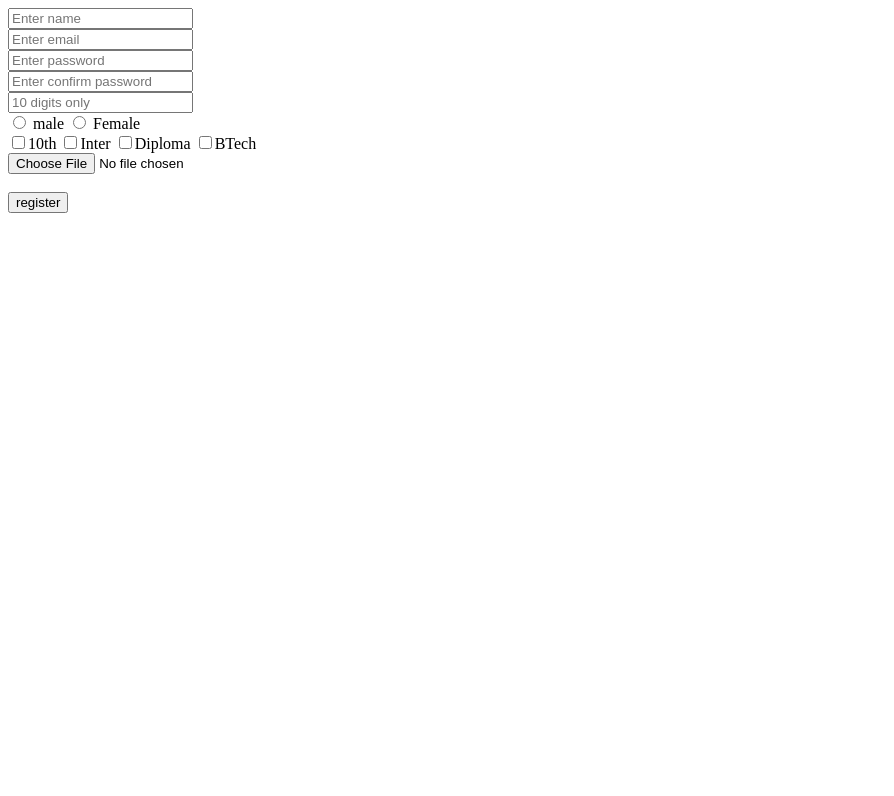
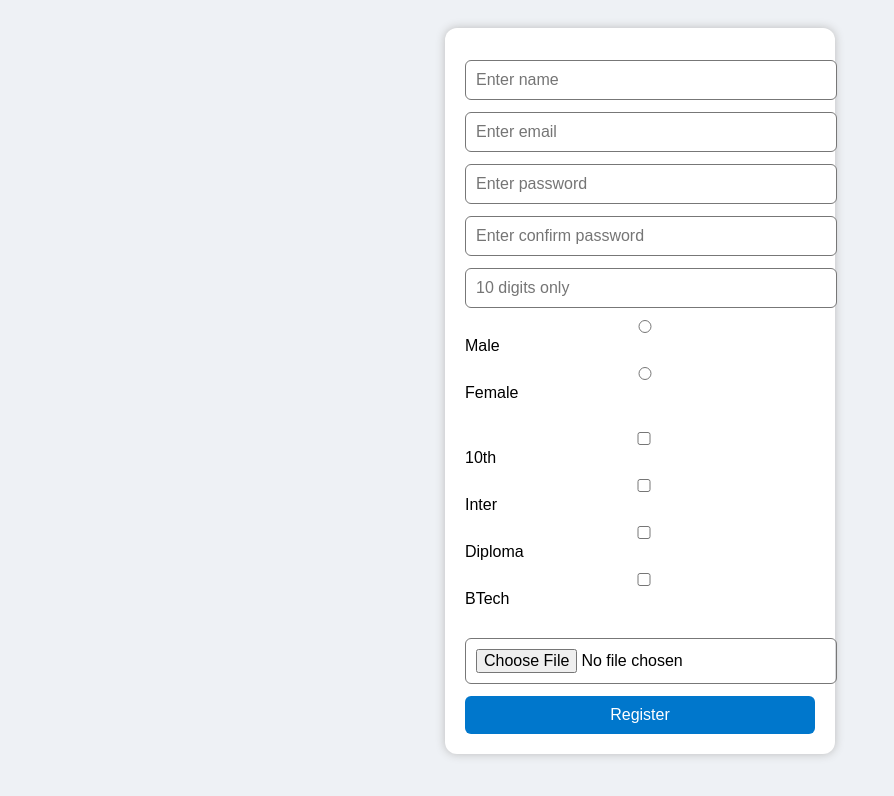
Before and after one commit to sunkaraomesh-cmd/ntr-biography, a plain HTML site: page index.html in a window 1280 px wide. Shown: the whole page, without its empty margins (0-894 px from the left). Drawn offline with Linux system fonts and the light colour scheme.

Commit message:
Add files via upload

```diff
--- a/index.html
+++ b/index.html
@@ -3,23 +3,63 @@
 <head>
     <meta charset="UTF-8">
     <meta name="viewport" content="width=device-width, initial-scale=1.0">
-    <title>Document</title>
+    <title>Register</title>
+
+    <style>
+        body {
+            font-family: Arial;
+            background: #eef1f5;
+            padding: 20px;
+        }
+        form {
+            background: white;
+            width: 350px;
+            margin: auto;
+            padding: 20px;
+            border-radius: 12px;
+            box-shadow: 0 0 10px #bbb;
+        }
+        input, button {
+            width: 100%;
+            padding: 10px;
+            margin-top: 12px;
+            border-radius: 6px;
+            border: 1px solid #777;
+            font-size: 16px;
+        }
+        button {
+            background: #0077cc;
+            color: white;
+            border: none;
+            cursor: pointer;
+        }
+        button:hover {
+            background: #005da8;
+        }
+        label {
+            margin-right: 10px;
+        }
+    </style>
 </head>
+
 <body>
     <form action="./login.html">
-        <input type="text/" placeholder="Enter name"/><br>
-        <input type="email/" placeholder="Enter email"/><br>
-        <input type="password/" placeholder="Enter password"/><br>
-        <input type="confirm password/" placeholder="Enter confirm password"/ ><br>
-        <input type="mobile number/" placeholder="10 digits only"/><br>
-        <input type="radio" name="gender"/> male
-        <input type="radio" name="gender"/> Female <br>
-        <input type="checkbox"/>10th
-        <input type="checkbox"/>Inter
-        <input type="checkbox"/>Diploma
-        <input type="checkbox"/>BTech <br>
-        <input type="file"/><br><br>
-        <button>register</button>
+        <input type="text" placeholder="Enter name"/><br>
+        <input type="email" placeholder="Enter email"/><br>
+        <input type="password" placeholder="Enter password"/><br>
+        <input type="password" placeholder="Enter confirm password"/><br>
+        <input type="tel" placeholder="10 digits only" maxlength="10"/><br>
+
+        <label><input type="radio" name="gender"/> Male</label>
+        <label><input type="radio" name="gender"/> Female</label><br><br>
+
+        <label><input type="checkbox"/>10th</label>
+        <label><input type="checkbox"/>Inter</label>
+        <label><input type="checkbox"/>Diploma</label>
+        <label><input type="checkbox"/>BTech</label><br><br>
+
+        <input type="file"/><br>
+        <button>Register</button>
     </form>
 </body>
 </html>
```
Also changed, not shown: biography.html (+50 -1 lines), login.html (+46 -4 lines).
